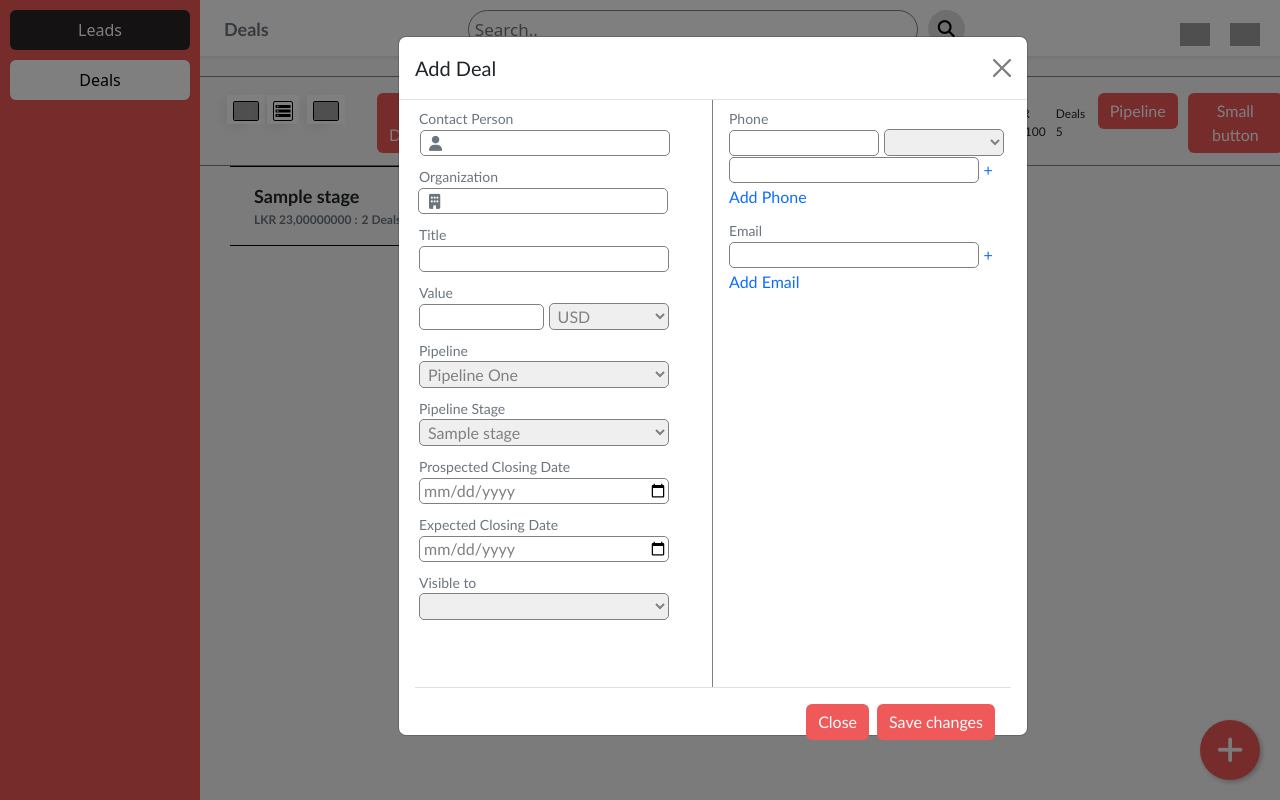
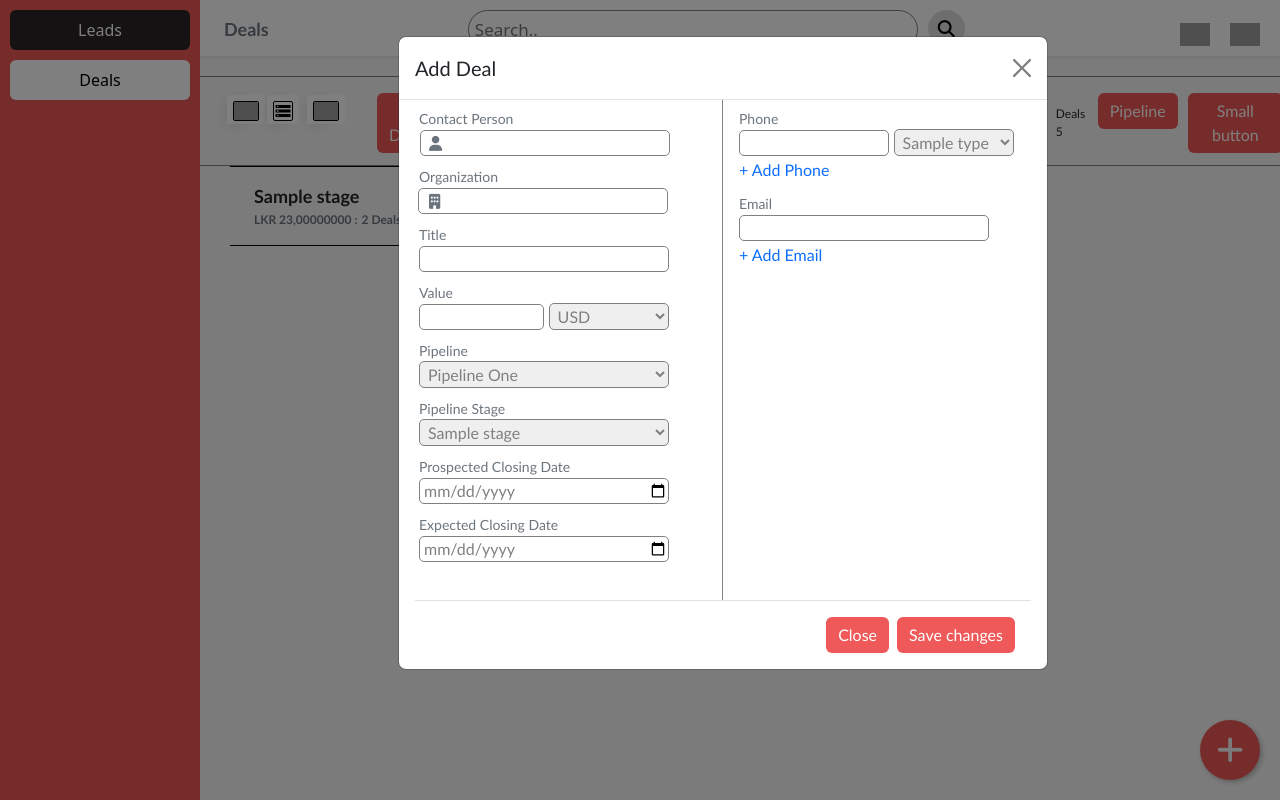
Before and after one commit to SmpManeth/pipedrive-php, a PHP site: page /pipedrive/dashboard.php in a window 1280 px wide, after a click on "+ Deal". Run offline with PHP 8.4, Linux system fonts and the light colour scheme; the visitor is signed in with stand-in values (Sample User, id 1); tables that the repository leaves empty or names only in its code hold one stand-in row (values such as "Sample post"); data that the repository does not hold is empty; some libraries are stand-ins or nearby versions; grey boxes are pictures that could not be loaded.

Commit message:
add deails...........

```diff
--- a/app/controllers/deals.php
+++ b/app/controllers/deals.php
@@ -34,6 +34,17 @@ if (isset($_GET["submit_deal"])) {
 
     $errors = validatedeal($_GET);
 
+    $pattern="/^[a-zA-Z]+$/";
+    $check=preg_match_all($pattern,$_GET['Contact_person_Name']);
+    if($check)
+    {
+       $name=$_GET['Contact_person_Name'];
+    }
+    else
+    {
+        $errors['error']=1;
+       $nameErr="Enter the correct pattern";
+    }
     /* if (isset($_POST["client"])) {
         $_POST['urole'] = 'client';
     } elseif (isset($_POST["freelancer"])) {
@@ -45,6 +56,7 @@ if (isset($_GET["submit_deal"])) {
         unset($_GET["phone"]);
         unset($_GET["email"]);
         unset($_GET["currency"]);
+        unset($_GET["phone_category"]);
 
 
 
--- a/app/helpers/validatedeal.php
+++ b/app/helpers/validatedeal.php
@@ -14,6 +14,7 @@ function validatedeal($post)
 
         array_push($errors, 'organization is Required');
     }
+
 
     return $errors;
 }
--- a/app/includes/deals.php
+++ b/app/includes/deals.php
@@ -2,11 +2,15 @@
 $deals = selectAll('deal');
 $stages = selectAll('stages');
 $currencies = selectAll('currency');
+$mob_typr = selectAll('phone_type')
 // dd($currencies);
 ?>
-<div class="tab-pane fade show active" id="v-pills-deals" role="tabpanel" aria-labelledby="v-pills-home-tab" tabindex="0">
 
 
+
+
+<div class="tab-pane fade show active" id="v-pills-deals" role="tabpanel" aria-labelledby="v-pills-home-tab"
+    tabindex="0">
     <!-- Modal -->
     <div class="modal fade" id="exampleModal" tabindex="-1" aria-labelledby="exampleModalLabel" aria-hidden="true">
         <div class="modal-dialog">
@@ -24,6 +28,7 @@ $currencies = selectAll('currency');
                                         <p class="">Contact Person</p>
                                         <i class="fa fa-user icon"></i>
                                         <input class="input-field input-text" name="Contact_person_Name" type="text">
+
                                         </div>
 
                                     <div class="model-item text-muted">
@@ -38,26 +43,24 @@ $currencies = selectAll('currency');
                                     </div>
                                     <div class="model-item text-muted">
                                         <p class="">Value</p>
-                              <!--  priya edited -->
-
                                         <input class="input-field" type="text" name="value" style="width: 125px;">
-                              <select class="input-field" name="currency" id="" style="width: 120px; height: 27px; padding: 0px;">
+                                        <select class="input-field" name="currency" id=""
+                                            style="width: 120px; height: 27px; padding: 0px;">
                                             <?php foreach ($currencies as $key => $currency) { ?>
                                             <option class="" value="<?php echo $currency['curr_id'] ?>">
                                                 <?php echo $currency['currency_name'] ?></option>
-                                 <?php   }
+                                            <?php
+                                             }
 
 
                                  ?>
-                                 <!-- priya edited -->
-
                                          </select>
                                              </div>
 
-
                                  <div class="model-item text-muted">
                                         <p class="">Pipeline</p>
-                              <select class="input-field" name="pipeline" id="" style="height: 27px; padding: 0px;">
+                                        <select class="input-field" name="pipeline" id=""
+                                            style="height: 27px; padding: 0px;">
                                             <option class="" value="Pipeline_One">Pipeline One</option>
                                             <option class="" value="Pipeline_Two">Pipeline Two</option>
                                         </select>
@@ -66,7 +69,8 @@ $currencies = selectAll('currency');
                                     <div class="model-item text-muted">
                                         <p class="">Pipeline Stage</p>
 
-                              <select class="input-field" name="pipeline_stage" id="" style="height: 27px; padding: 0px;">
+                                        <select class="input-field" name="pipeline_stage" id=""
+                                            style="height: 27px; padding: 0px;">
                                             <?php foreach ($stages as $key => $stage) { ?>
                                             <option class="" value="<?php echo $stage['stage_id'] ?>">
                                                 <?php echo $stage['stage_name'] ?></option>
@@ -86,57 +90,45 @@ $currencies = selectAll('currency');
 
                                         <input class="input-field" type="date" name="expected_closing_date">
                                     </div>
-
-                           <div class="model-item text-muted">
-                              <p class="">Visible to</p>
-
-                              <select class="input-field" name="Visible_to" id="" style="height: 27px; padding: 0px;">
-                                 <?php foreach ($xxx as $key => $xxx) { ?>
-                                    <option class="" value="<?php echo $xxx['xxx_id'] ?>">
-                                       <?php echo $xxx['xxx_name'] ?></option>
-                                 <?php   } ?>
-
-                              </select>
                                 </div>
 
 
-                        </div>
+
                      </div>
 
                      <div class="col-6 p-2 ps-3">
                                     <div class="model-item text-muted">
                                     <p class="">Phone</p>
+                                    <input class="input-field" type="text" name="value" maxlength="10" style="width: 150px;">
+                                      <select class="input-field" name="phone category" id=""
+                                        style="width: 120px; height: 27px; padding: 0px;">
+                                        <?php foreach ($mob_typr as $key => $phone_type) { ?>
+                                        <option class="" value="<?php echo $phone_type['pho_type_id'] ?>">
+                                            <?php echo $phone_type['type_name'] ?></option>
+                                        <?php   } ?>
+                                        </select>
 
-                           <input class="input-field" type="text" name="value" style="width: 150px;">
-                           <select class="input-field" name="phone category" id="" style="width: 120px; height: 27px; padding: 0px;">
-                              <?php foreach ($xxx as $key => $xxx) { ?>
-                                 <option class="" value="<?php echo $xxx['stage_id'] ?>">
-                                    <?php echo $xxx['xxx_name'] ?></option>
-                              <?php   } ?>
 
-                              <input class="input-field" type="text" name="Add Phone">
 
+                                       <br>
+                                        <!-- <input class="input-field" type="text" name="Add Phone"> -->
                                         <a class="add_field_button text-decoration-none  h6"> + Add Phone </a>
-                              <div class="input_fields_wrap">
+                                        <div class="input_fields_wrap" >
                                         </div>
                                 </div>
 
-
-
                         <div class="model-item text-muted">
                            <p class="">Email</p>
-
-
                            <input class="input-field" type="text" name="email">
+                           <br>
                            <a class="add_f_button text-decoration-none  h6"> + Add Email </a>
                            <div class="input_wrap">
                            </div>
+
+                        </div>
+                     </div>
                   </div>
 
-
-                     </div>
-
-                  </div>
                   <div class="modal-footer">
 
                      <button type="button" class="btn btn-secondary" data-bs-dismiss="modal">Close</button>
--- a/assets/css/style.css
+++ b/assets/css/style.css
@@ -502,14 +502,12 @@ position: relative;
 
 .modal-content {
 
-width: 630px;
-/* width: 620px; */
-height: 700px;
-/* height: 727px; */
+width: 650px;
+
 }
 .left-col-deal{
   border-right: 1px solid gray;
-  height:587px;
+  height:500px;
 }
  .pipeline {
    position: relative;
--- a/path.php
+++ b/path.php
@@ -1,6 +1,6 @@
 <?php
 
 $ROOT_PATH = realpath(dirname(__FILE__));//root path
-$BASE_URL = "http://127.0.0.1:3000/";//base url
+$BASE_URL = "http://127.0.0.1/pipedrive/";//base url
 
 ?>
```
Lines whose indentation alone changed are shown as unchanged.
